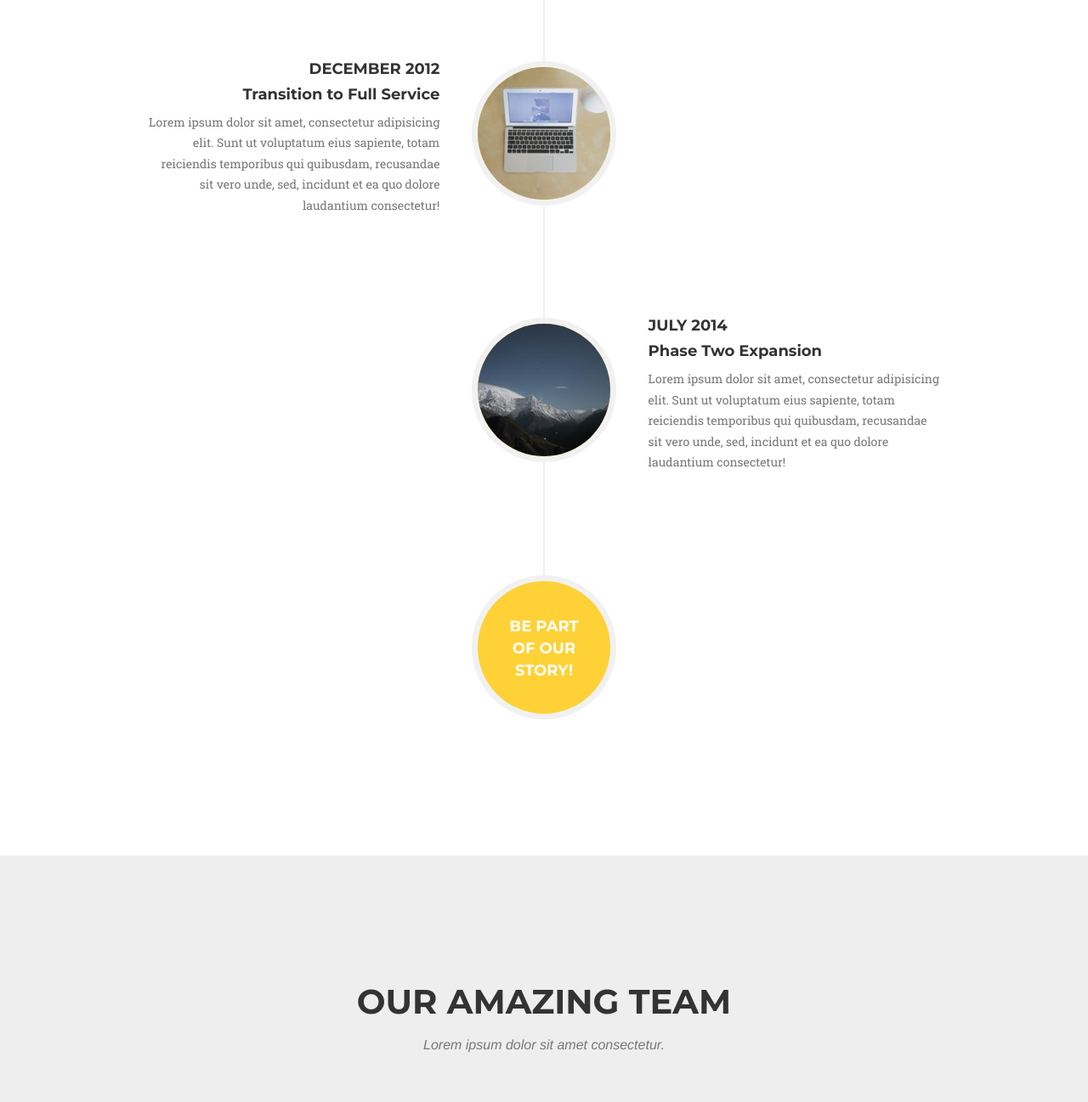
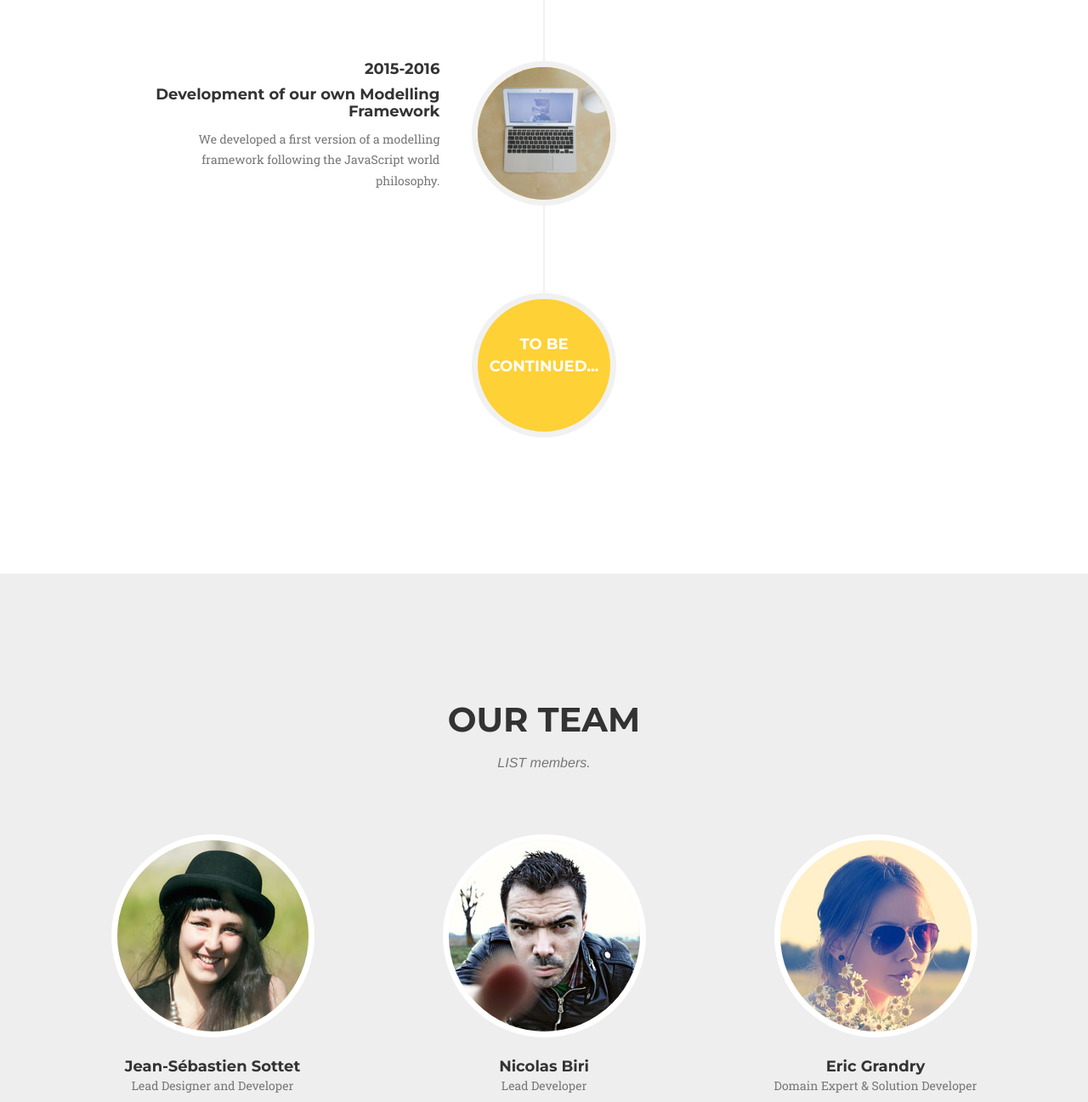
Before and after one commit to JS-MF/JS-MF.github.io, a website: page index.html in a window 1280 px wide. Shown: the part 3580-4877 px from the top of the page at 85% size. Drawn offline with nearby package versions, Linux system fonts and the light colour scheme; a web font is replaced by a local one.

Commit message:
Team modifications

```diff
--- a/index.html
+++ b/index.html
@@ -267,33 +267,33 @@
                             </div>
                             <div class="timeline-panel">
                                 <div class="timeline-heading">
-                                    <h4>December 2012</h4>
-                                    <h4 class="subheading">Transition to Full Service</h4>
+                                    <h4>2015-2016</h4>
+                                    <h4 class="subheading">Development of our own Modelling Framework</h4>
                                 </div>
                                 <div class="timeline-body">
-                                    <p class="text-muted">Lorem ipsum dolor sit amet, consectetur adipisicing elit. Sunt ut voluptatum eius sapiente, totam reiciendis temporibus qui quibusdam, recusandae sit vero unde, sed, incidunt et ea quo dolore laudantium consectetur!</p>
+                                    <p class="text-muted">We developed a first version of a modelling framework following the JavaScript world philosophy.</p>
                                 </div>
                             </div>
                         </li>
-                        <li class="timeline-inverted">
+                       <!-- <li class="timeline-inverted">
                             <div class="timeline-image">
                                 <img class="img-circle img-responsive" src="img/about/4.jpg" alt="">
                             </div>
                             <div class="timeline-panel">
                                 <div class="timeline-heading">
-                                    <h4>July 2014</h4>
+                                    <h4></h4>
                                     <h4 class="subheading">Phase Two Expansion</h4>
                                 </div>
                                 <div class="timeline-body">
                                     <p class="text-muted">Lorem ipsum dolor sit amet, consectetur adipisicing elit. Sunt ut voluptatum eius sapiente, totam reiciendis temporibus qui quibusdam, recusandae sit vero unde, sed, incidunt et ea quo dolore laudantium consectetur!</p>
                                 </div>
                             </div>
-                        </li>
+                        </li> -->
                         <li class="timeline-inverted">
                             <div class="timeline-image">
-                                <h4>Be Part
-                                    <br>Of Our
-                                    <br>Story!</h4>
+                                <h4>To be
+                                    <br>continued...
+                                </h4>
                             </div>
                         </li>
                     </ul>
@@ -307,16 +307,16 @@
         <div class="container">
             <div class="row">
                 <div class="col-lg-12 text-center">
-                    <h2 class="section-heading">Our Amazing Team</h2>
-                    <h3 class="section-subheading text-muted">Lorem ipsum dolor sit amet consectetur.</h3>
+                    <h2 class="section-heading">Our Team</h2>
+                    <h3 class="section-subheading text-muted">LIST members.</h3>
                 </div>
             </div>
             <div class="row">
                 <div class="col-sm-4">
                     <div class="team-member">
                         <img src="img/team/1.jpg" class="img-responsive img-circle" alt="">
-                        <h4>Kay Garland</h4>
-                        <p class="text-muted">Lead Designer</p>
+                        <h4>Jean-Sébastien Sottet</h4>
+                        <p class="text-muted">Lead Designer and Developer</p>
                         <ul class="list-inline social-buttons">
                             <li><a href="#"><i class="fa fa-twitter"></i></a>
                             </li>
@@ -330,8 +330,8 @@
                 <div class="col-sm-4">
                     <div class="team-member">
                         <img src="img/team/2.jpg" class="img-responsive img-circle" alt="">
-                        <h4>Larry Parker</h4>
-                        <p class="text-muted">Lead Marketer</p>
+                        <h4>Nicolas Biri</h4>
+                        <p class="text-muted">Lead Developer</p>
                         <ul class="list-inline social-buttons">
                             <li><a href="#"><i class="fa fa-twitter"></i></a>
                             </li>
@@ -342,11 +342,11 @@
                         </ul>
                     </div>
                 </div>
-                <div class="col-sm-4">
+               <div class="col-sm-4">
                     <div class="team-member">
                         <img src="img/team/3.jpg" class="img-responsive img-circle" alt="">
-                        <h4>Diana Pertersen</h4>
-                        <p class="text-muted">Lead Developer</p>
+                        <h4>Eric Grandry</h4>
+                        <p class="text-muted">Domain Expert & Solution Developer</p>
                         <ul class="list-inline social-buttons">
                             <li><a href="#"><i class="fa fa-twitter"></i></a>
                             </li>
```
